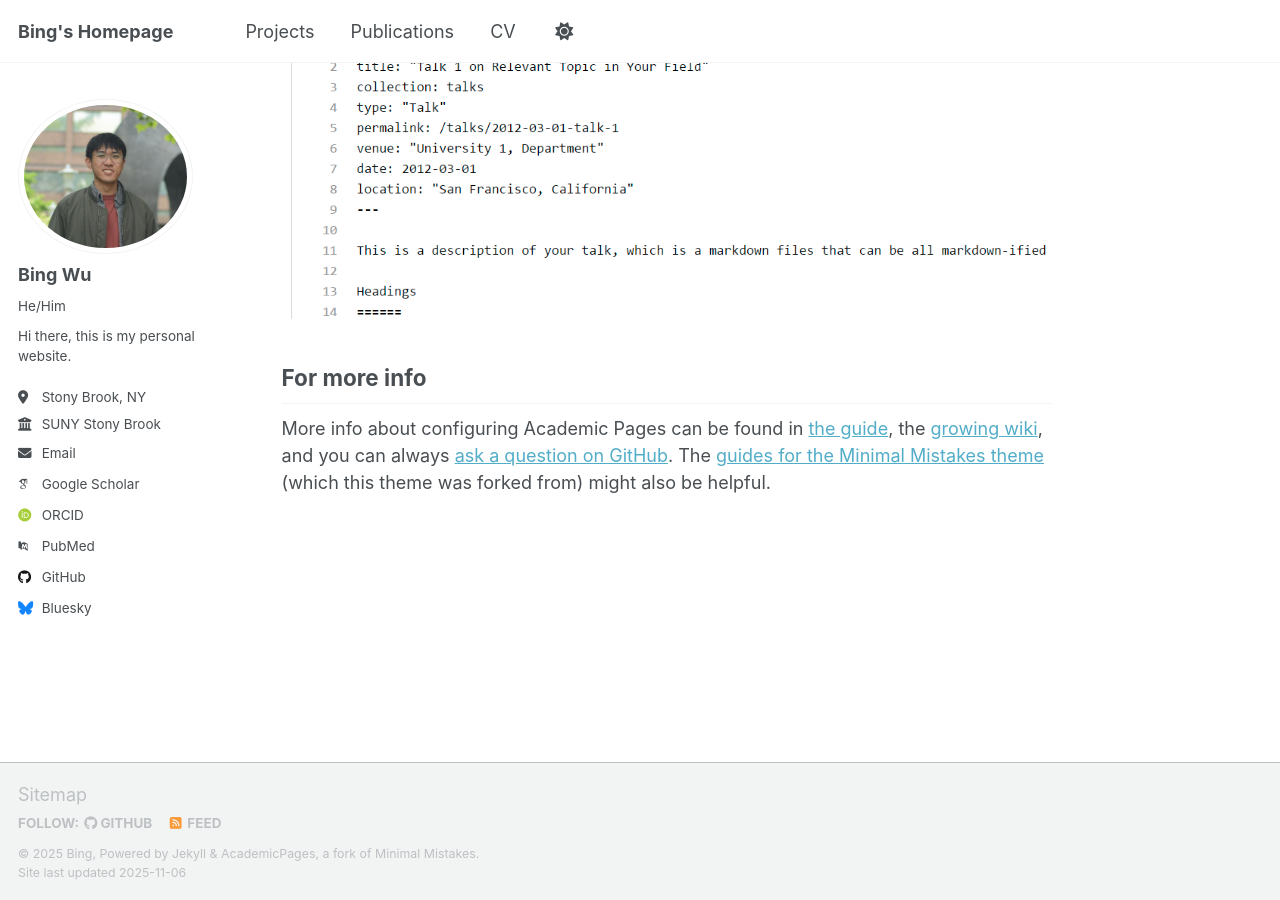
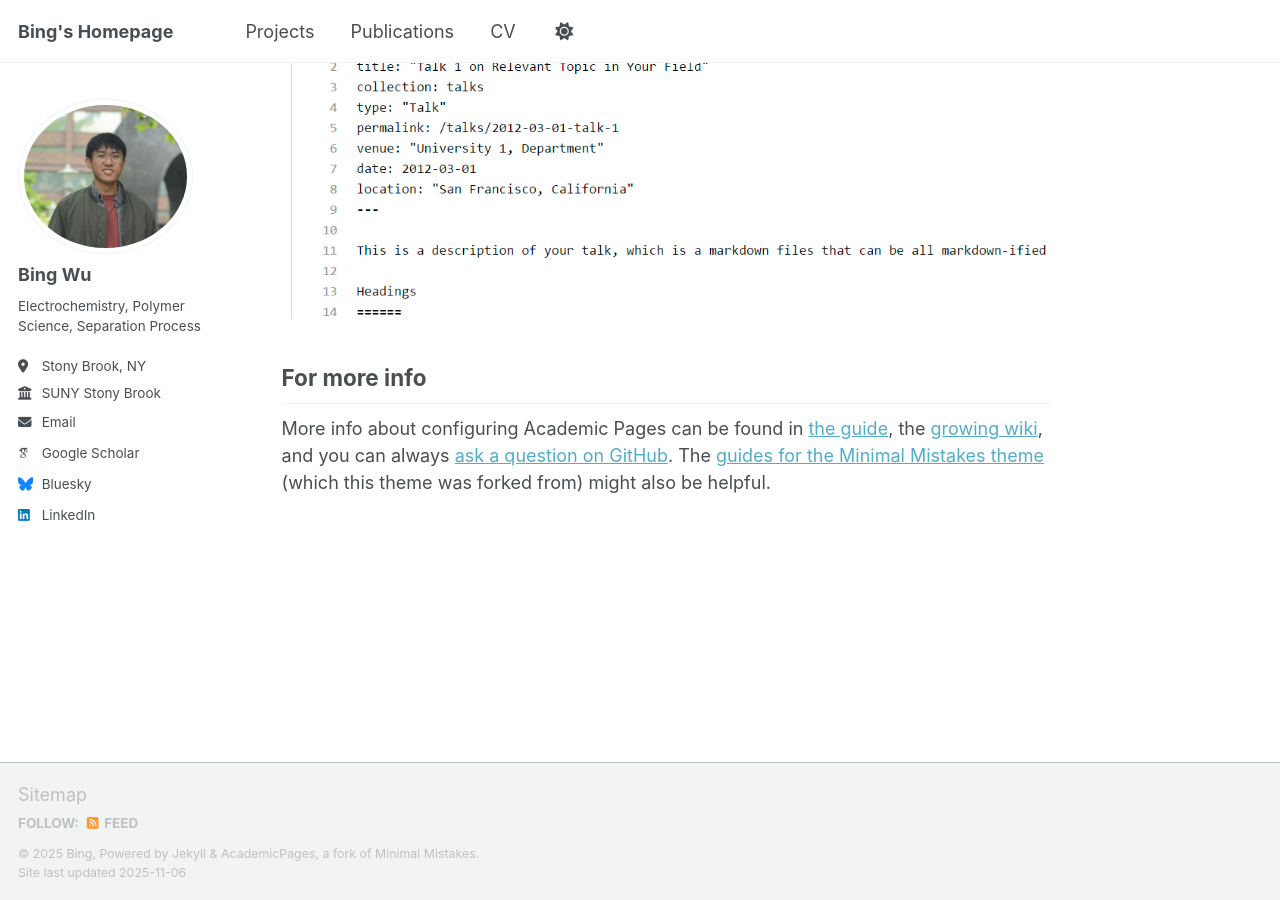
Before and after one commit to Bing-H-WU/Bing-H-WU.github.io, a Jekyll site: the page built from _pages/about.md, in a window 1280 px wide and 900 px high, scrolled down 2880 px. Built offline with Jekyll 4.4.1, drawn with Linux system fonts in a browser that asks for light colours; some web fonts are replaced; a script that is not in the unit is left out; part of the change alters nothing that is shown.

Commit message:
Update _config.yml

```diff
--- a/_config.yml
+++ b/_config.yml
@@ -25,8 +25,8 @@ author:
   # Biographic information
   avatar           : "Head.shot.png"
   name             : "Bing Wu"
-  pronouns         : "He/Him"
-  bio              : "Hi there, this is my personal website."
+  #pronouns         : "He/Him"
+  bio              : "Electrochemistry, Polymer Science, Separation Process"
   location         : "Stony Brook, NY"
   employer         : "SUNY Stony Brook"
   uri              : # URL
@@ -35,12 +35,12 @@ author:
   # Academic websites
   academia         : # URL
   arxiv            : # URL - Update with the correct link to your profile
-  googlescholar    : "https://scholar.google.com/citations?user=PS_CX0AAAAAJ"
+  googlescholar    : "https://scholar.google.com/citations?user=U0NygHYAAAAJ&hl=en"
   inspire-hep      : # URL
   impactstory      : # URL
-  orcid            : "https://orcid.org/yourorcidurl"
+  orcid            : #"https://orcid.org/yourorcidurl"
   semantic         : # URL
-  pubmed           : "https://www.ncbi.nlm.nih.gov/pubmed/?term=john+snow"
+  pubmed           : #"https://www.ncbi.nlm.nih.gov/pubmed/?term=john+snow"
   researchgate     : # URL
   scopus           : # URL
 
@@ -48,7 +48,7 @@ author:
   bitbucket        : # Username - Update with your username on the site
   codepen          : # Username
   dribbble         : # Username
-  github           : "academicpages"
+  github           : #"academicpages"
   kaggle           : # Username
   stackoverflow    : # User number or user number and name (i.e., use "1" or "1/jeff-atwood")
 
@@ -63,7 +63,7 @@ author:
   keybase          : # Username
   instagram        : # Username
   lastfm           : # Username
-  linkedin         : # Username
+  linkedin         : "https://www.linkedin.com/public-profile/settings?trk=d_flagship3_profile_self_view_public_profile"
   mastodon         : # URL
   medium           : # URL
   pinterest        : # Username
```
